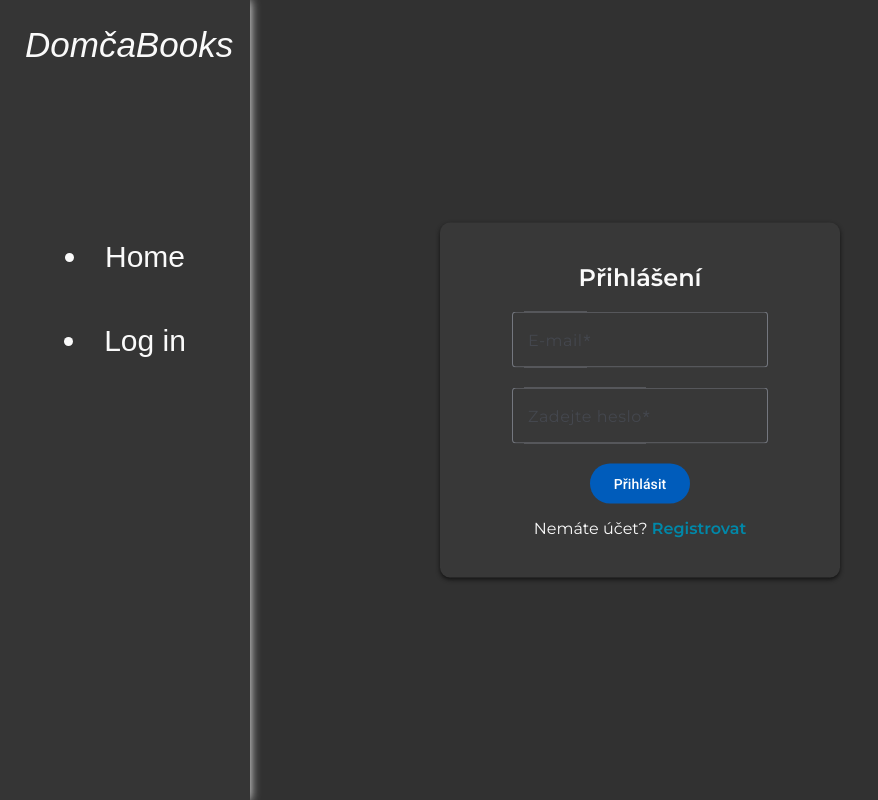
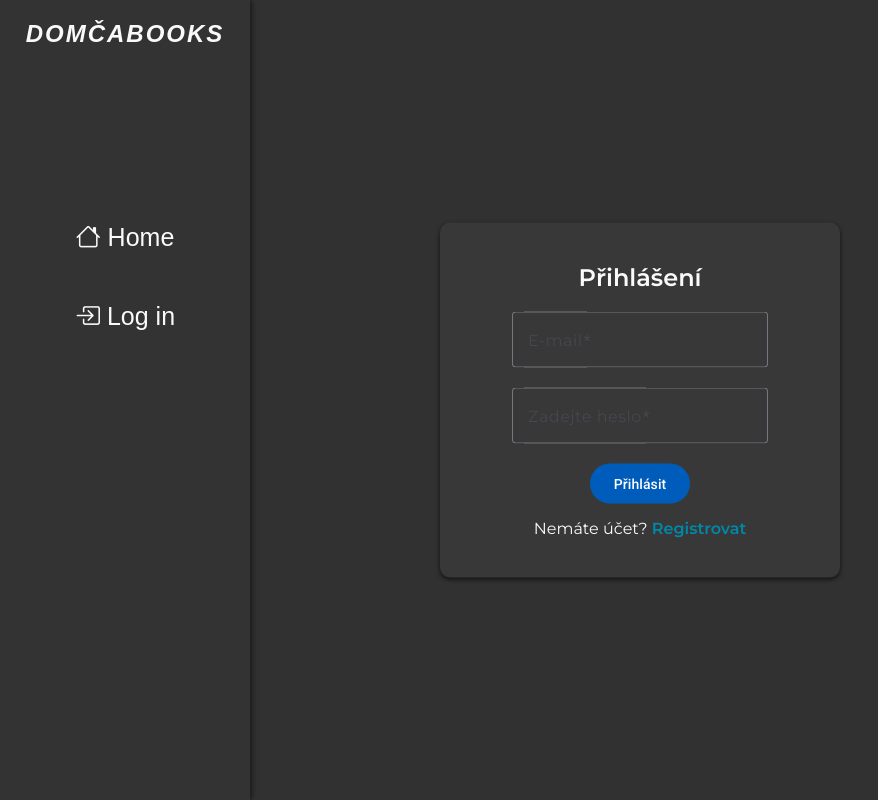
Before and after one commit to DomDomiX/LibraryApp---FrontEnd, an Angular app: page /login in a window 1280 px wide. Shown: the whole page, without its empty margins (0-878 px from the left). Built offline with nearby package versions, Linux system fonts and the light colour scheme.

Commit message:
Změna designu

```diff
--- a/src/app/app.component.css
+++ b/src/app/app.component.css
@@ -16,61 +16,95 @@ body {
 }
 
 .navbar {
-    background-color: rgb(53, 53, 53);
+    background-color: #333;
     color: #fafafa;
     width: 250px;
-    height: 100%;
-    top: 0;
-    left: 0;
-    position: absolute;
-    box-shadow: 0 0 10px #fafafa;
+    height: 100vh;
+    position: fixed;
+    box-shadow: 2px 0 5px rgba(0, 0, 0, 0.5);
+    display: flex;
+    flex-direction: column;
+    align-items: center;
+    padding-top: 20px;
+}
+
+.logo {
+    font-size: 24px;
+    font-weight: bold;
+    margin-bottom: 40px;
+    color: #fafafa;
+    text-transform: uppercase;
+    letter-spacing: 2px;
 }
 
 .navbar-items {
-    margin-top: 150px;
     display: flex;
     flex-direction: column;
+    gap: 20px;
+    width: 100%;
     align-items: center;
 }
 
+.navbar-items {
+    list-style: none;
+    padding: 10px;
+    margin-top: 70px;
+    height: 30px;
+}
+
 .navbar-item {
+    font-size: 25px;
+    font-weight: 500;
     color: #fafafa;
+    padding: 15px 25px;
+    width: 95%;
     text-align: center;
-    padding: 25px;
-    font-size: 30px;
+    border-radius: 8px;
+    transition: background-color 0.3s, color 0.3s;
     cursor: pointer;
-    width: 100%;
-    transition: 0.5s;
+}
+
+.navbar-item i {
+    font-size: 24px;
+}
+
+.navbar-item:hover {
+    background-color: #fafafa;
+    color: #333;
 }
 
 .navbar-item a {
-    color: #fafafa;
-    transition: 0.5s;
-}
-
-.navbar-item a:hover {
-    color: black;
-    transition: 0.5s;
-}
-
-.navbar-item:hover {
-    background-color: white;
-    color: black;
-    transition: 0.5s;
-}
-
-.logo {
-    margin: 25px;
-    color: #fafafa;
-    font-size: 35px;
+    text-decoration: none;
+    color: inherit;
+    display: block;
+    width: 100%;
+    height: 100%;
 }
 
 .user {
-    margin-left: 50px;
-    margin-top: 70px;
-    width: 100%;
+    margin-bottom: 40px;
+    text-align: center;
+    font-size: 16px;
+    color: #bbb;
 }
 
 .user p {
     font-size: 25px;
 }
+
+.logout-item {
+    margin-top: 380px;
+}
+
+.navbar-item a {
+    text-decoration: none;
+    align-items: center;
+    gap: 10px;
+    width: 100%;
+    height: 100%;
+}
+
+.navbar-item i {
+    font-size: 25px;
+    color: inherit;
+}
--- a/src/app/app.component.html
+++ b/src/app/app.component.html
@@ -13,13 +13,13 @@
 
         <div class="navbar-items">
             @if (loggedIn) {
-                <li class="navbar-item"><a routerLink=>Home</a></li>
-                <li class="navbar-item"><a routerLink="/userBooks">Your List</a></li>
-                <li class="navbar-item"><a routerLink="">Account</a></li>
-                <li class="navbar-item"><a routerLink="">Log out</a></li>
+                <li class="navbar-item"><a routerLink=""><i class="bi bi-house"></i> Home</a></li>
+                <li class="navbar-item"><a routerLink="/userBooks"><i class="bi bi-book"></i> Your List</a></li>
+                <li class="navbar-item"><a routerLink="/account"><i class="bi bi-person"></i> Account</a></li>
+                <li class="navbar-item logout-item"><a routerLink="/logout"><i class="bi bi-box-arrow-right"></i> Log out</a></li>
             } @else {
-                <li class="navbar-item"><a routerLink=>Home</a></li>
-                <li class="navbar-item"><a routerLink="/login">Log in</a></li>
+                <li class="navbar-item"><a routerLink=""><i class="bi bi-house"></i> Home</a></li>
+                <li class="navbar-item"><a routerLink="/login"><i class="bi bi-box-arrow-in-right"></i> Log in</a></li>
             }
         </div>
     </div>
--- a/src/app/user-books/user-books.component.css
+++ b/src/app/user-books/user-books.component.css
@@ -12,11 +12,11 @@ body {
 
 .book-items {
     display: flex;
-    flex-wrap: wrap; /* umožní zalamování */
+    flex-wrap: wrap;
     margin-left: 370px;
     margin-top: 80px;
-    min-width: 800px; /* počáteční minimální šířka */
-    min-height: 500px; /* počáteční minimální výška */
+    min-width: 800px;
+    min-height: 500px;
     padding: 20px;
     gap: 40px;
 }
@@ -24,15 +24,15 @@ body {
 .obsah {
     display: flex;
     flex-direction: column;
-    gap: 30px;          /* Mezera mezi nadpisem a knihami */
+    gap: 30px;
 }
 
 
 .obsah h1 {
     color: #fafafa;
     font-size: 40px;
-    margin-left: 400px; /* Přidat stejný margin jako book-items */
-    margin-top: 100px;   /* Stejný margin jako book-items */
+    margin-left: 400px;
+    margin-top: 100px;
 }
 
 .book-item {
@@ -52,12 +52,59 @@ body {
 .book-item:hover {
     border: 1px solid #fafafa;
     box-shadow: 0 0 5px #fafafa;
-    width: 260px;
-    height: 410px;
 }
 
 
 .book-text {
     display: flex;
-    margin-left: 50px;
+    position: absolute;
+    bottom: 15%;
+    left: 50%;
+    width: 100%;
+    transform: translateX(-50%);
+    text-align: center;
+    flex-direction: column;
+    margin-bottom: 20px;
 }
+
+.book-text::before {
+    content: "";
+    position: absolute;
+    top: -20px;
+    left: 0;
+    width: 100%;
+    height: 2px;
+    background-color: #fafafa;
+    transition: 0.5s;
+}
+
+.book-item:hover .book-text::before {
+    box-shadow: 0px 15px 30px rgba(255, 255, 255, 0.8),
+                0px 0px 20px rgba(255, 255, 255, 1);
+}
+
+.book-buttons {
+    display: flex;
+    justify-content: center;
+    gap: 10px;
+    position: absolute;
+    bottom: 5%;
+    width: 100%;
+}
+
+.book-buttons button {
+    background-color: #424242;
+    color: #fafafa;
+    border: none;
+    border-radius: 5px;
+    padding: 8px 12px;
+    font-size: 16px;
+    cursor: pointer;
+    transition: 0.3s;
+}
+
+.book-buttons button:hover {
+    background-color: #fafafa;
+    color: #424242;
+    box-shadow: 0px 4px 10px rgba(255, 255, 255, 0.5);
+}
--- a/src/app/user-books/user-books.component.html
+++ b/src/app/user-books/user-books.component.html
@@ -7,7 +7,14 @@
               }
 
             @for (book of books; track book.id) {
-                <div class="book-item"><div class="book-text">{{ book.name }}</div></div>
+                <div class="book-item">
+                    <div class="book-text">{{ book.name }}</div>
+                    <div class="book-buttons">
+                        <button class="favorite-btn">⭐</button>
+                        <button class="read-btn">📖</button>
+                        <button class="delete-btn">🗑️</button>
+                    </div>
+                </div>
             }
         </div>
     </div>
--- a/src/index.html
+++ b/src/index.html
@@ -8,6 +8,7 @@
   <link rel="icon" type="image/x-icon" href="favicon.ico">
   <link href="https://fonts.googleapis.com/css2?family=Roboto:wght@300;400;500&display=swap" rel="stylesheet">
   <link href="https://fonts.googleapis.com/icon?family=Material+Icons" rel="stylesheet">
+  <link href="https://cdn.jsdelivr.net/npm/bootstrap-icons/font/bootstrap-icons.css" rel="stylesheet">
   <base href="/">
 </head>
 <body class="mat-typography">
```
